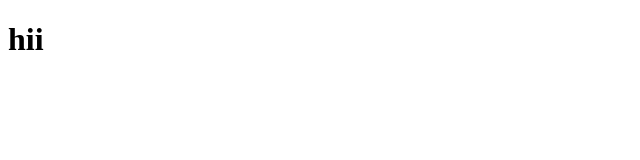
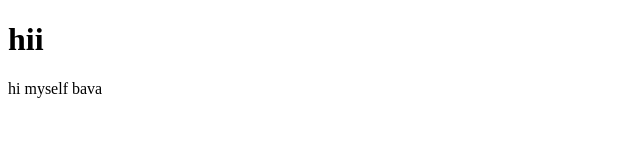
Before and after one commit to bava1910/github_workshop, a plain HTML site: page index.html in a window 1280 px wide. Shown: the whole page, without its empty margins (0-640 px from the left). Drawn offline with Linux system fonts and the light colour scheme.

Commit message:
Add greeting text in index.html
Added greeting text to the body of the HTML document.

```diff
--- a/index.html
+++ b/index.html
@@ -5,7 +5,9 @@
     <meta name="viewport" content="width=device-width, initial-scale=1.0">
     <title>Document</title>
     <h1>hii</h1>
+
 </head>
 <body>
+    hi myself bava
 </body>
 </html>
```
